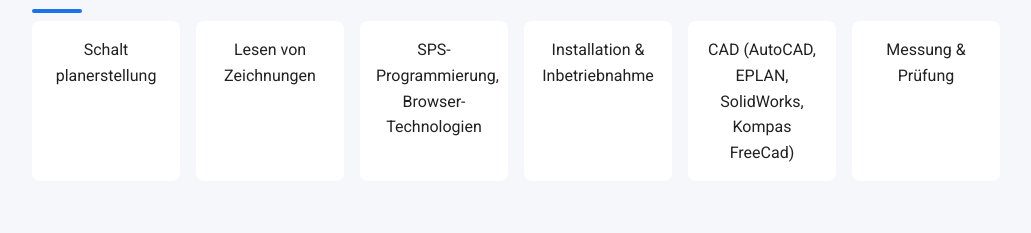
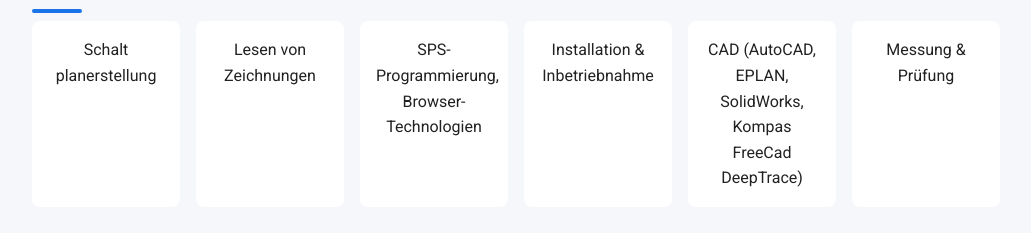
Before and after one commit to Reshayri/resumeOffingen, a plain HTML site: page index.html in a window 1280 px wide. Shown: the part 455-688 px from the top of the page, without its empty margins (124-1155 px from the left). Drawn offline with Linux system fonts and the light colour scheme; a small style sheet from the web is missing.

Commit message:
Update index.html
FreeCad DeepTrace

```diff
--- a/index.html
+++ b/index.html
@@ -49,7 +49,7 @@
         <div class="skill">Lesen von Zeichnungen</div>
         <div class="skill">SPS-Programmierung, Browser-Technologien </div>
         <div class="skill">Installation & Inbetriebnahme</div>
-        <div class="skill">CAD (AutoCAD, EPLAN, SolidWorks, Kompas FreeCad)</div>
+        <div class="skill">CAD (AutoCAD, EPLAN, SolidWorks, Kompas FreeCad DeepTrace)</div>
         <div class="skill">Messung & Prüfung</div>
       </div>
     </section>
```
